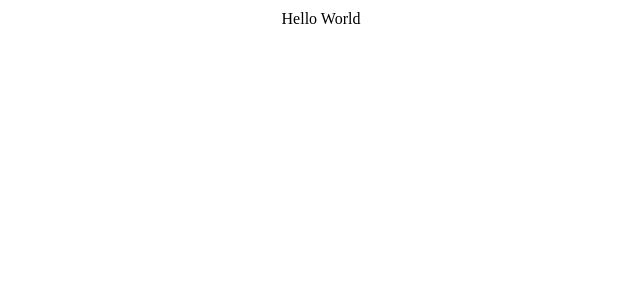
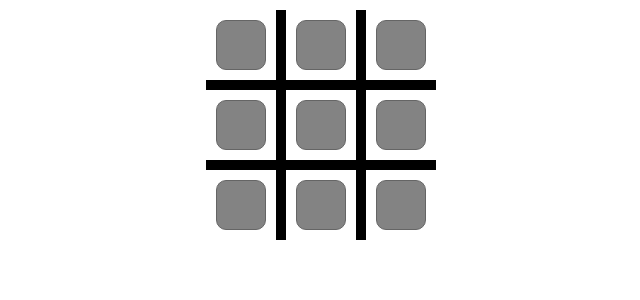
Before and after one commit to raymondshiner/tictactoe, a Next.js app: page / in a window 1280 px wide. Shown: the top 300 px of the page, without its empty margins (319-959 px from the left). Built offline with nearby package versions, Linux system fonts and the light colour scheme.

Commit message:
Gameboard v1

```diff
--- /dev/null
+++ b/components/GameBoard.jsx
@@ -0,0 +1,38 @@
+import styled from "styled-components"
+import GameSquare from "./GameSquare"
+
+const GameBoard = () => {
+  return (
+    <BackgroundLines>
+      {[...Array(9)].map((_, index) => {
+        return (
+          <GameSquareWrapper key={`gamesquare-pos-${index}`}>
+            <GameSquare />
+          </GameSquareWrapper>
+        )
+      })}
+    </BackgroundLines>
+  )
+}
+
+const emptySquareSize = "70px"
+
+const BackgroundLines = styled.div`
+  display: grid;
+  height: min-content;
+  background-color: black;
+  grid-template-columns: repeat(3, ${emptySquareSize});
+  grid-template-rows: repeat(3, ${emptySquareSize});
+  gap: 10px;
+`
+
+const GameSquareWrapper = styled.div`
+  display: flex;
+  align-items: center;
+  justify-content: center;
+  width: ${emptySquareSize};
+  height: 100%;
+  background-color: white;
+`
+
+export default GameBoard
--- /dev/null
+++ b/components/GameSquare.jsx
@@ -0,0 +1,52 @@
+import { useState } from "react"
+import styled from "styled-components"
+
+const getSquareColor = (squareValue) => {
+  switch (squareValue.toLowerCase().trim()) {
+    case "x":
+      return "blue"
+    case "o":
+      return "red"
+    default:
+      return "#323232"
+  }
+}
+
+const GameSquare = () => {
+  const [value, setValue] = useState("")
+  const squareColor = getSquareColor(value)
+
+  return (
+    <StyledBox
+      backgroundColor={squareColor}
+      onClick={() => setValue("x")}
+      disabled={!!value}
+    >
+      {value}
+    </StyledBox>
+  )
+}
+
+const gameSquareSize = 50
+
+const StyledBox = styled.button`
+  display: flex;
+  justify-content: center;
+  align-items: center;
+  text-transform: capitalize;
+  font-size: 30px;
+  border: 1px solid black;
+  cursor: pointer;
+  color: white;
+  border-radius: 10px;
+  width: ${gameSquareSize}px;
+  height: ${gameSquareSize}px;
+  background-color: ${(props) => props.backgroundColor};
+  transition: 0.3s;
+  opacity: ${(props) => (props.disabled ? 1 : 0.6)};
+  :hover {
+    opacity: 1;
+  }
+`
+
+export default GameSquare
--- /dev/null
+++ b/components/index.js
@@ -0,0 +1 @@
+export { default as GameBoard } from "./GameBoard"
--- a/next.config.js
+++ b/next.config.js
@@ -1,6 +1,9 @@
 /** @type {import('next').NextConfig} */
 const nextConfig = {
   reactStrictMode: true,
+  compiler: {
+    styledComponents: true,
+  },
 }
 
 module.exports = nextConfig
--- a/pages/index.js
+++ b/pages/index.js
@@ -1,7 +1,12 @@
+import { GameBoard } from "components"
 import styled from "styled-components"
 
 const App = () => {
-  return <Wrapper>Hello World</Wrapper>
+  return (
+    <Wrapper>
+      <GameBoard />
+    </Wrapper>
+  )
 }
 
 export default App
```
